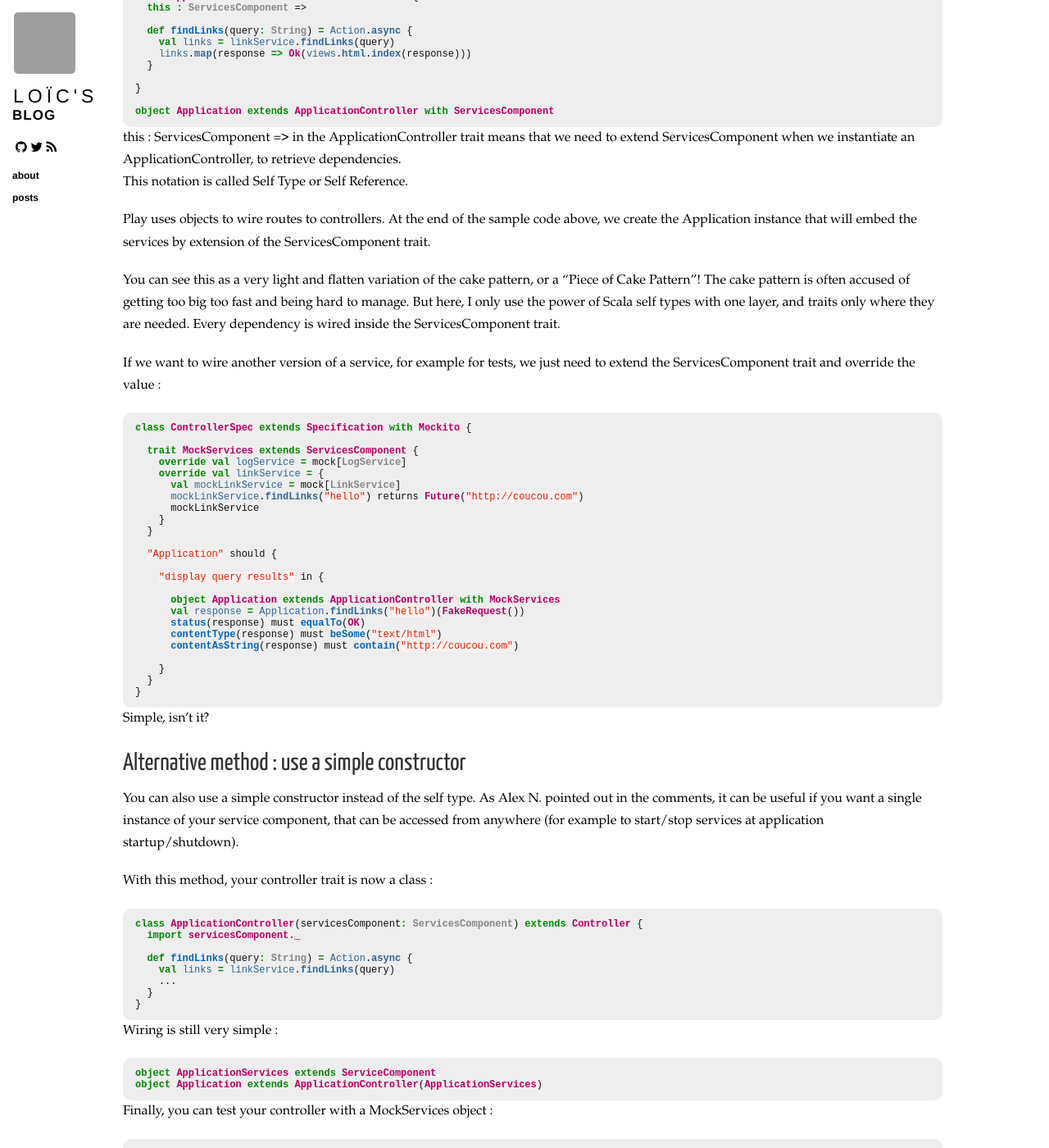
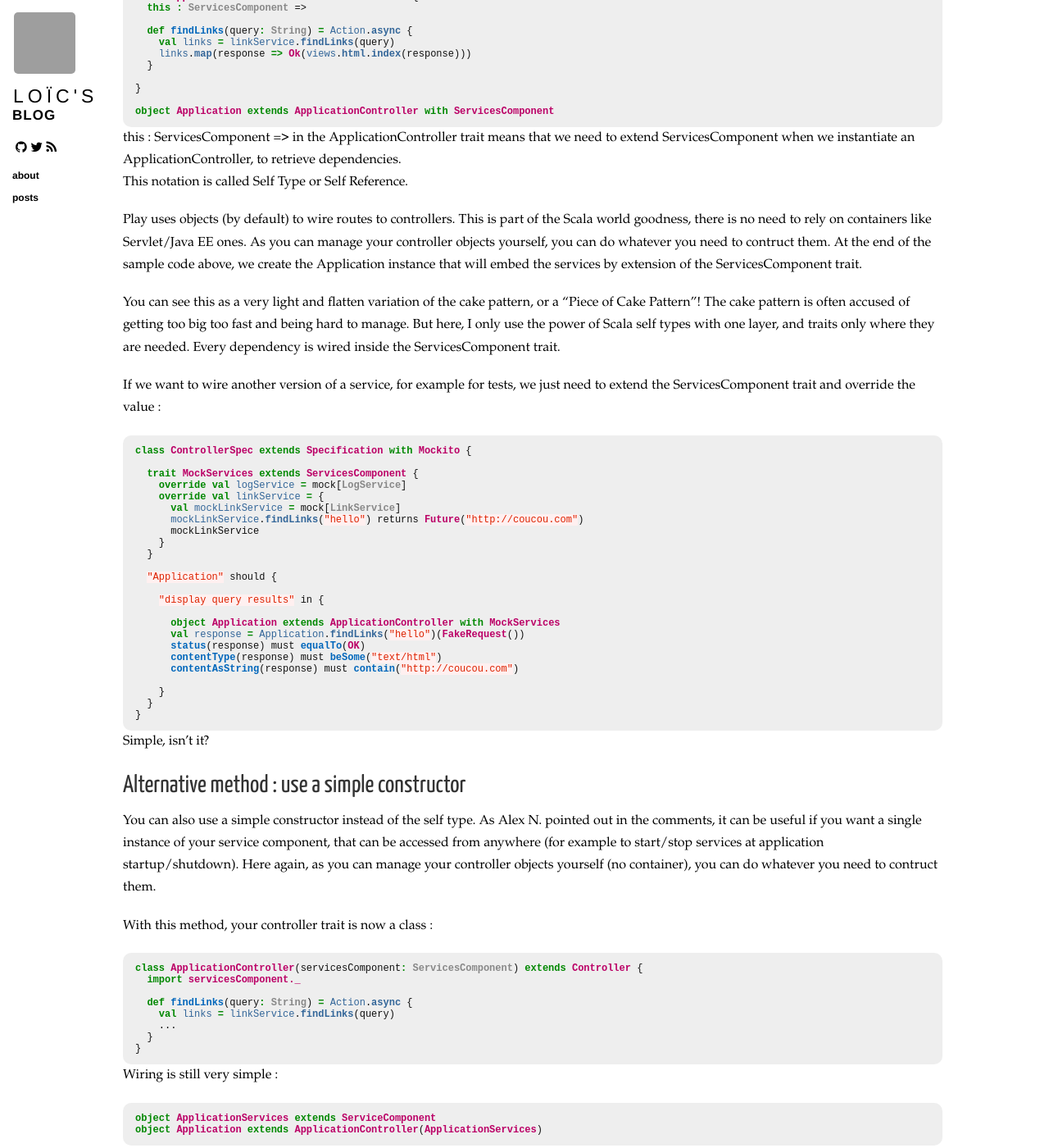
Before and after one commit to loicdescotte/loicdescotte.github.io, a Jekyll site: the page built from _posts/2014-10-22-scala-di.md, in a window 1280 px wide and 1400 px high, scrolled down 941 px. Shown: the whole window at 82% size. Built offline with Jekyll 4.4.1, drawn with Linux system fonts in a browser that asks for light colours; nearby versions of some CDN libraries; Markdown is read by kramdown in place of the engine named in the settings; comment, search, counter and statistics services are not loaded; grey boxes are pictures that could not be loaded.

Commit message:
Update 2014-10-22-scala-di.md

```diff
--- a/_posts/2014-10-22-scala-di.md
+++ b/_posts/2014-10-22-scala-di.md
@@ -70,7 +70,7 @@ object Application extends ApplicationController with ServicesComponent
 this : ServicesComponent => in the ApplicationController trait means that we need to extend ServicesComponent when we instantiate an ApplicationController, to retrieve dependencies.
 This notation is called Self Type or Self Reference.
 
-Play uses objects to wire routes to controllers. At the end of the sample code above, we create the Application instance that will embed the services by extension of the ServicesComponent trait.
+Play uses objects (by default) to wire routes to controllers. This is part of the Scala world goodness, there is no need to rely on containers like Servlet/Java EE ones. As you can manage your controller objects yourself, you can do whatever you need to contruct them. At the end of the sample code above, we create the Application instance that will embed the services by extension of the ServicesComponent trait.
 
 You can see this as a very light and flatten variation of the cake pattern, or a "Piece of Cake Pattern"!
 The cake pattern is often accused of getting too big too fast and being hard to manage.
@@ -109,7 +109,7 @@ Simple, isn't it?
 
 ## Alternative method : use a simple constructor
 
-You can also use a simple constructor instead of the self type. As Alex N. pointed out in the comments, it can be useful if you want a single instance of your service component, that can be accessed from anywhere (for example to start/stop services at application startup/shutdown).
+You can also use a simple constructor instead of the self type. As Alex N. pointed out in the comments, it can be useful if you want a single instance of your service component, that can be accessed from anywhere (for example to start/stop services at application startup/shutdown). Here again, as you can manage your controller objects yourself (no container), you can do whatever you need to contruct them.
 
 With this method, your controller trait is now a class :
 
```
